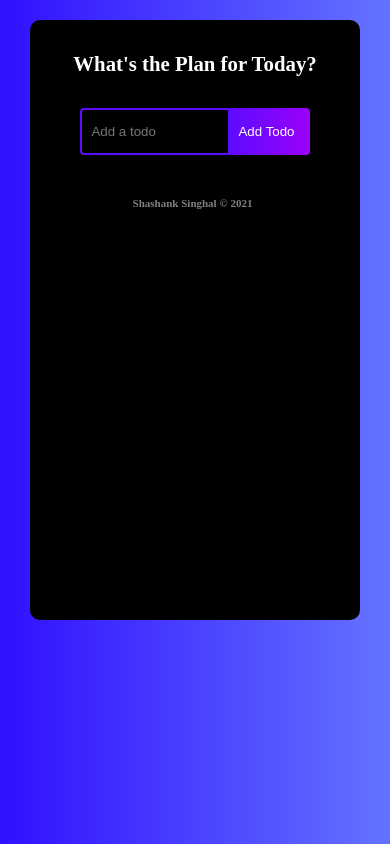
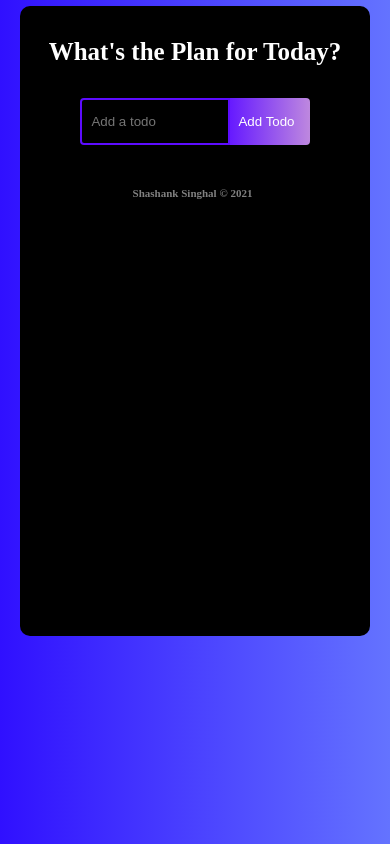
Before and after one commit to sha-shank-883/todo-app, a React (Create React App) app: page / in a window 390 px wide. Built offline with nearby package versions, Linux system fonts and the light colour scheme.

Commit message:
update app.css

```diff
--- a/src/App.css
+++ b/src/App.css
@@ -204,16 +204,16 @@
 
 
 
-   @media (max-width: 768px) {
+   @media (max-width: 600px) {
   .todo-app {
       /* display: flex; */
       /* flex-direction: column; */
       /* justify-content: start; */
-      width: 330px;
-      min-height: 600px;
+      width: 350px;
+      min-height: 630px;
       background: black;
       text-align: center;
-      margin: 20px auto;
+      margin: 6px auto;
       border-radius: 10px;
       padding-bottom: 20px;
 
@@ -222,7 +222,7 @@
   h1{
       margin: 32px 0;
       color: #fff;
-      font-size: 1.3rem;
+      font-size: 25px;
 
   }
   .todo-button{
@@ -233,8 +233,8 @@
       outline: none;
       background: linear-gradient(
           90deg,
-          rgba(93, 12, 255, 1) 0%,
-          rgba(155, 0, 250, 1) 100%
+          rgb(102, 26, 255) 0%,
+          rgb(190, 136, 223) 100%
           );
           color: #fff;
           text-transform: capitalize;
@@ -244,9 +244,10 @@
       /* color: black; */
       background: linear-gradient(
           90deg,
-          rgb(253, 232, 45) 0%,
-          rgba(43, 235, 129) 100%
+          rgb(128, 130, 255) 0%,
+          rgb(253, 58, 211) 100%
           );
+          color: black;
 
   }
   .todo-input{
```
